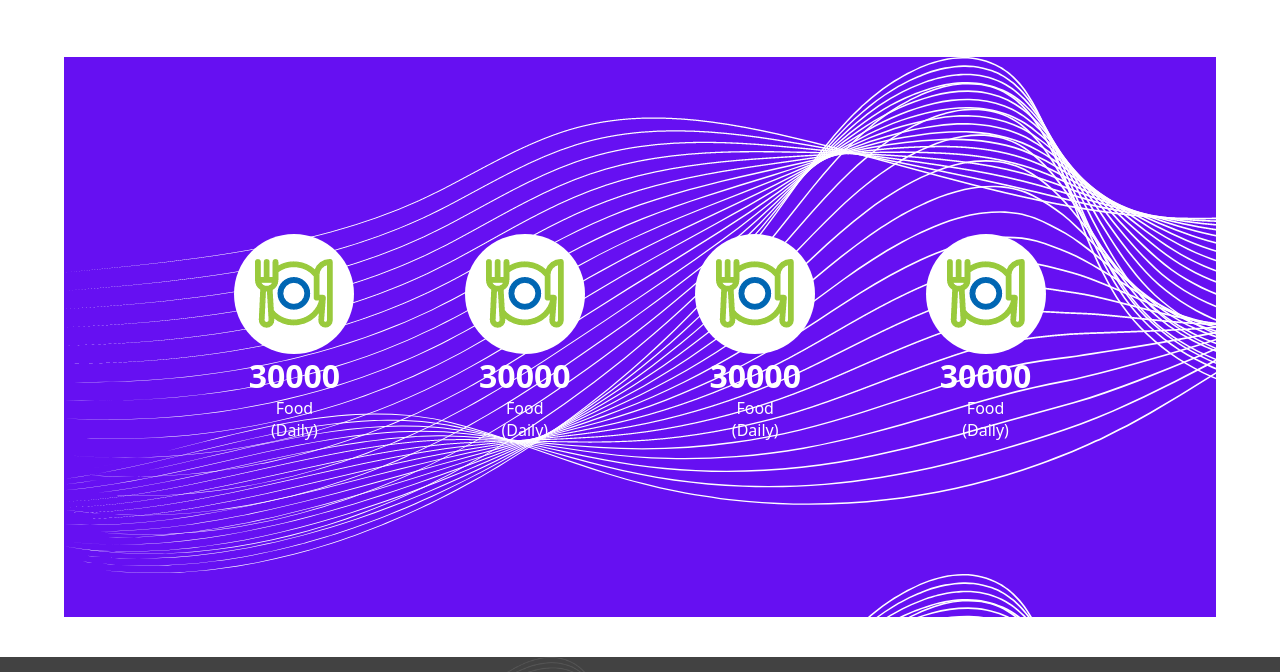
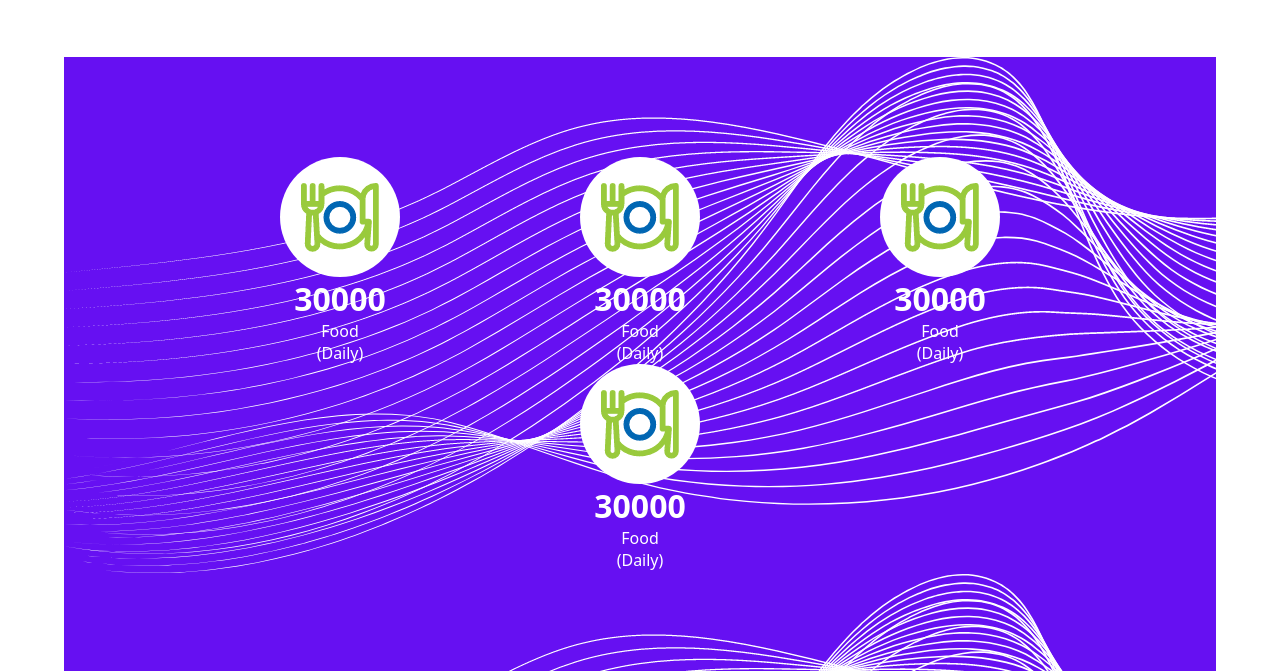
Before and after one commit to Shabbirraza/SaylaniWebsiteClone, a plain HTML site: page index.html in a window 1280 px wide. Shown: the part 1102-1774 px from the top of the page. Drawn offline with Linux system fonts and the light colour scheme.

Commit message:
Update style.css

```diff
--- a/style.css
+++ b/style.css
@@ -433,22 +433,23 @@ flex-direction: column;
     display: flex;
     justify-content: center;
     margin-bottom:  40px;
-}
+    }
  .statsDiv{
     width: 90vw;
-    height: 70vh;
+    /* height: 70vh; */
     background-image: url('footerback.png');
     position: relative;
     background-color: #6610f2;
     z-index: -1;
     display: flex;
-    flex-direction: row;
+
     justify-content: center;align-items: center;
-    flex-wrap: wrap;
+    flex-wrap: wrap !important;
+    padding: 100px;
+}
 
 
 
-}
 .statsDiv .imageDiv{
     background-color: white;
     border-radius: 50%;
@@ -469,7 +470,7 @@ flex-direction: column;
 
 }
 .sunStatsDiv{
-    width: 20%;
+    width: 300px;
     display: flex;
     flex-direction: column;
     align-items: center;
```
